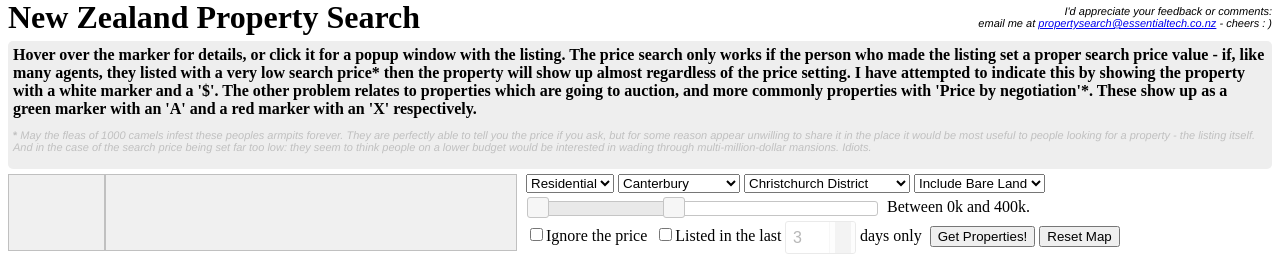
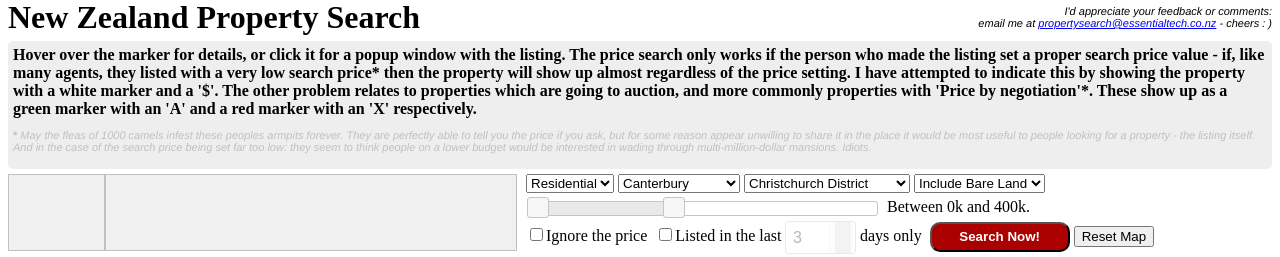
Before and after one commit to stevedunford/propertymap, a PHP site: page / in a window 1280 px wide. Shown: the part 14-271 px from the top of the page. Run offline with PHP 8.4, Linux system fonts and the light colour scheme; some libraries are stand-ins or nearby versions; grey boxes are pictures that could not be loaded.

Commit message:
made search button easier to see, added sample code to try reading a json file for localities

```diff
--- a/index.html
+++ b/index.html
@@ -29,7 +29,7 @@
 
     var map;
     var baseUrl='proxy.php?'
-    var region, district;
+    var localities, region, district;
     var priceMin = 0;
     var priceMax = 400000;
     var page = 1;
@@ -66,6 +66,14 @@
     var regionList = [];
     for (key in regions) {
         regionList.push(key);
+    }
+
+    // Build region list direct from Trade Me Locality.json file
+    jQuery.get('Localities.json', function(data) {
+        localities = data
+    });
+    for (var i = 0; i < localities.length; i++) {
+        a[localities[i]["Name"]] = localities[i]["LocalityId"]
     }
 
 
@@ -426,7 +434,7 @@
       </div>
       <input type="checkbox" name="ignorePrice" onclick="changeIgnorePrice(this)">Ignore the price</input>&nbsp;
       <input type="checkbox" id="dateLimit" onclick="setDateLimit(this.checked)">Listed in the last <input id="spinner" name="days" style="width: 30px" /> days only</input>&nbsp;
-      <input type="button" onclick="getData()" value="Get Properties!">
+      <input type="button" onclick="getData()" id="search_button" value="Search Now!">
       <input type="button" onclick="initialize()" value="Reset Map">
     </div> <!-- end controls -->
     <div id="map_canvas"></div>
--- a/style.css
+++ b/style.css
@@ -70,3 +70,12 @@ h1 {
     border: 1px solid blue;
     background-color: silver;
 }
+
+#search_button {
+    width: 140px;
+    height: 30px;
+    border-radius: 10px;
+    background-color: #aa0000;
+    color: #fff;
+    font-weight: bold
+}
```
